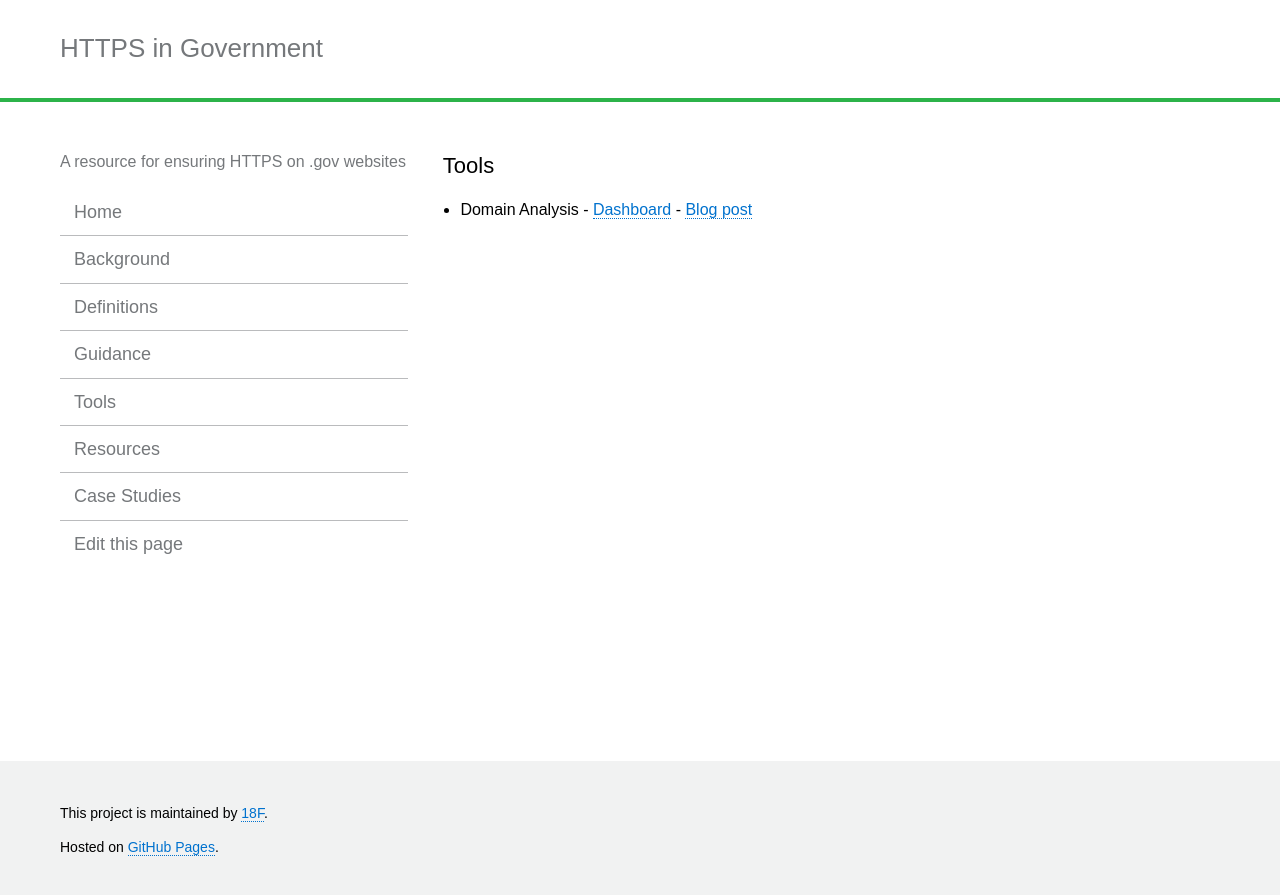
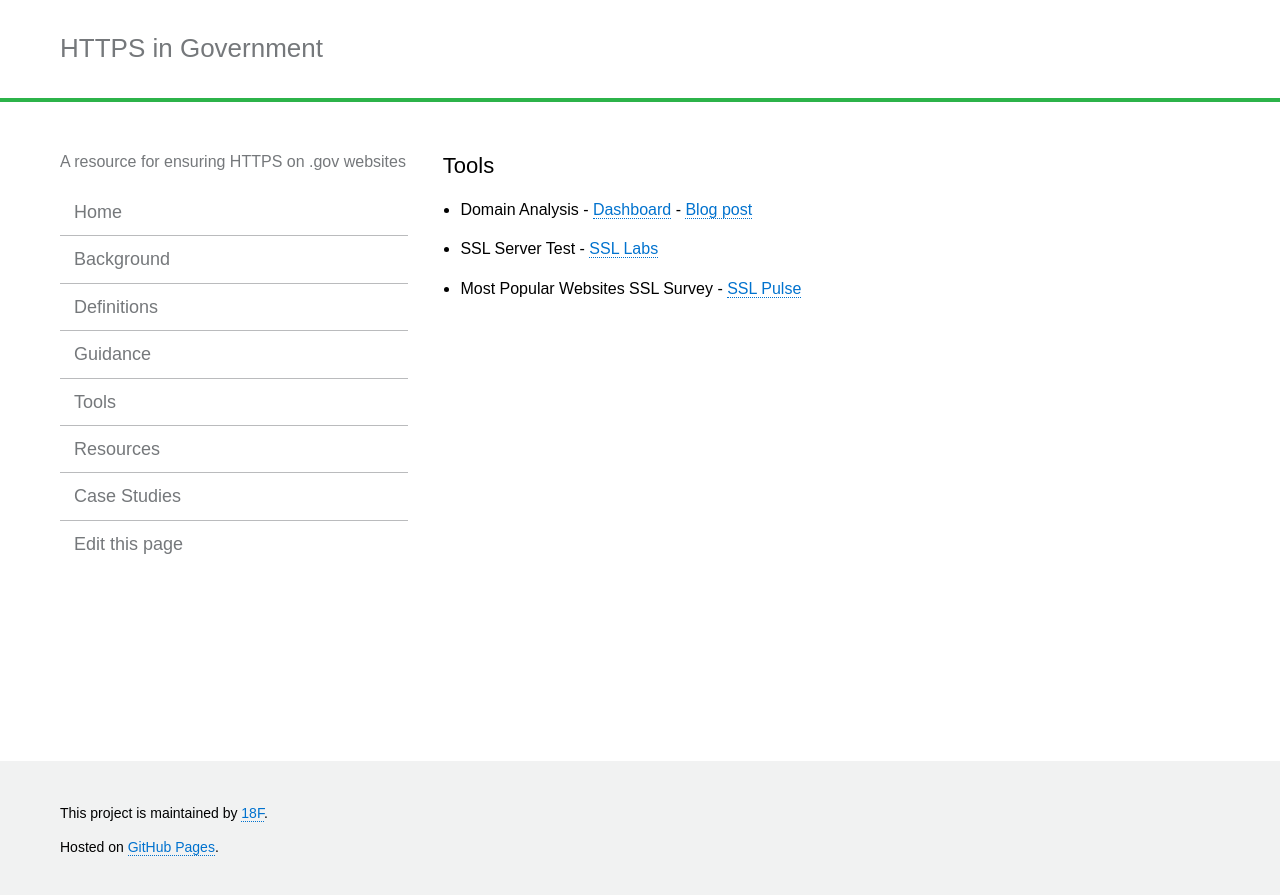
Before and after one commit to GSA/https, a Jekyll site: the page built from pages/tools.md, in a window 1280 px wide. Shown: the top 895 px of the page. Built offline with Jekyll 4.4.1, drawn with Linux system fonts in a browser that asks for light colours.

Commit message:
Add some tools to the "tools" page.
SSL Labs & SSL Pulse

```diff
--- a/pages/tools.md
+++ b/pages/tools.md
@@ -4,3 +4,5 @@ title: Tools
 ---
 
 * Domain Analysis - [Dashboard](http://dotgov-browser.herokuapp.com/domains) - [Blog post](http://ben.balter.com/2014/07/07/analysis-of-federal-executive-domains-part-deux/)
+* SSL Server Test - [SSL Labs](https://www.ssllabs.com/ssltest/)
+* Most Popular Websites SSL Survey - [SSL Pulse](https://www.trustworthyinternet.org/ssl-pulse/)
```
